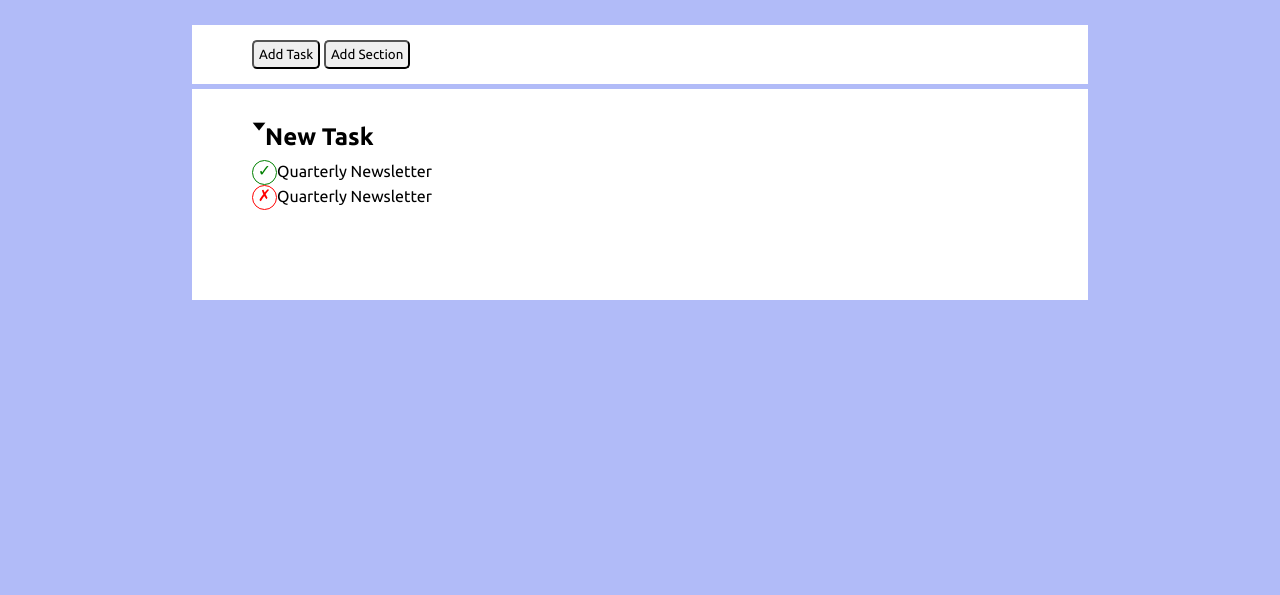
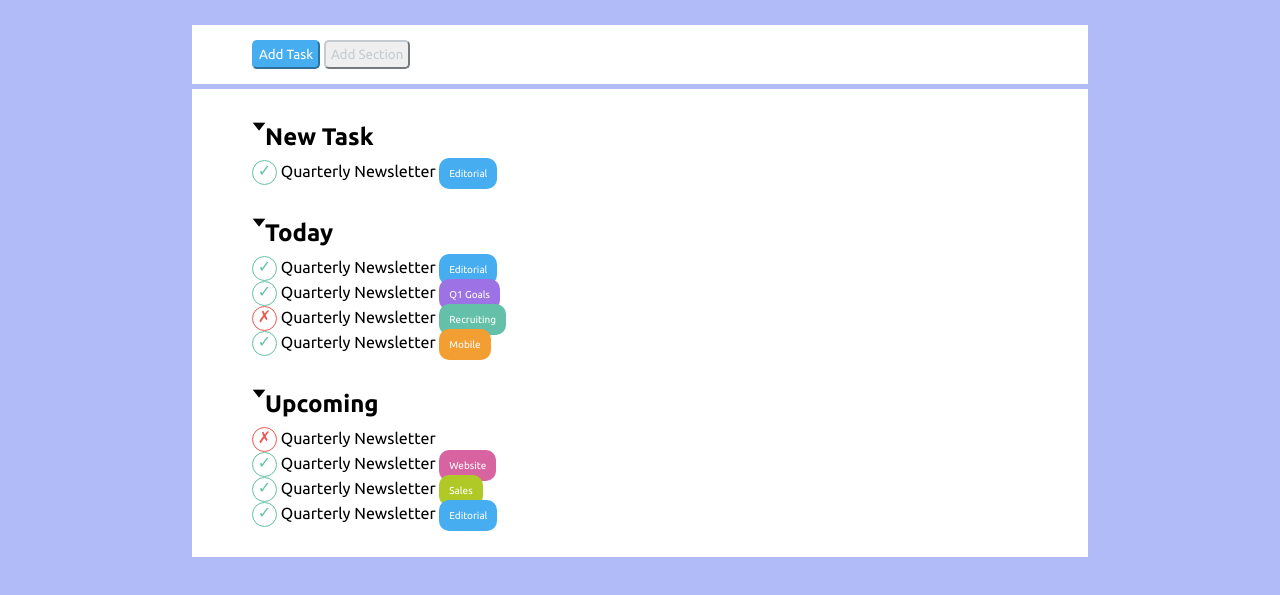
Before and after one commit to 0xbrax/html-css-toboolist, a plain HTML site: page index.html in a window 1280 px wide. Shown: the part 75-670 px from the top of the page. Drawn offline with Linux system fonts and the light colour scheme.

Commit message:
Work in progress 2

```diff
--- a/css/style.css
+++ b/css/style.css
@@ -45,8 +45,23 @@ header {
     border-radius: 5px;
 }
 
+#button1 {
+    color: #FFF;
+    border-color: #47ADF1;
+    background-color: #47ADF1;
+}
+
+#button2 {
+    color: #C5CBD0;
+    border-color: #C5CBD0;
+}
+
 .task-list {
     padding: 30px 60px;
+}
+
+.task-special {
+    padding-top: 30px;
 }
 
 h2::before {
@@ -65,18 +80,48 @@ h2::before {
     display: inline-block;
     height: 25px;
     width: 25px;
-    border: 1px solid black;
     border-radius: 50%;
     text-align: center;
     vertical-align: middle;
 }
 
 .check-yes {
-    color: green;
-    border-color: green;
+    color: #64C0A9;
+    border: 1.5px solid #64C0A9;
 }
 
 .check-no {
-    color: red;
-    border-color: red;
+    color: #EB5851;
+    border: 1.5px solid #EB5851;
 }
+
+.label {
+    color: #FFF;
+    font-size: 10px;
+    border-radius: 10px;
+    padding: 10px;
+}
+
+.color1 {
+    background-color: #47ADF1;
+}
+
+.color2 {
+    background-color: #9C72E4;
+}
+
+.color3 {
+    background-color: #64C0A9;
+}
+
+.color4 {
+    background-color: #F29E33;
+}
+
+.color5 {
+    background-color: #D863A1;
+}
+
+.color6 {
+    background-color: #B0C926;
+}
--- a/index.html
+++ b/index.html
@@ -23,19 +23,29 @@
         <main>
             <section class="task task-bar">
                 <!-- task bar -->
-                <button class="button">Add Task</button>
-                <button class="button">Add Section</button>
+                <button id="button1" class="button">Add Task</button>
+                <button id="button2" class="button">Add Section</button>
             </section>
 
-            <section class="task">
+            <section class="task task-list">
                 <!-- task list -->
-                <div class="task-list">
+                <div>
                     <h2>New Task</h2>
-                    <span class="check-yes"></span><span>Quarterly Newsletter</span><br>
-                    <span class="check-no"></span><span>Quarterly Newsletter</span>
+                    <span class="check-yes"></span><span> Quarterly Newsletter </span><span class="label color1">Editorial</span>
                 </div>
-                <div class="task-list">
-
+                <div class="task-special">
+                    <h2>Today</h2>
+                    <span class="check-yes"></span><span> Quarterly Newsletter </span><span class="label color1">Editorial</span><br>
+                    <span class="check-yes"></span><span> Quarterly Newsletter </span><span class="label color2">Q1 Goals</span><br>
+                    <span class="check-no"></span><span> Quarterly Newsletter </span><span class="label color3">Recruiting</span><br>
+                    <span class="check-yes"></span><span> Quarterly Newsletter </span><span class="label color4">Mobile</span>
+                </div>
+                <div class="task-special">
+                    <h2>Upcoming</h2>
+                    <span class="check-no"></span><span> Quarterly Newsletter </span><br>
+                    <span class="check-yes"></span><span> Quarterly Newsletter </span><span class="label color5">Website</span><br>
+                    <span class="check-yes"></span><span> Quarterly Newsletter </span><span class="label color6">Sales</span><br>
+                    <span class="check-yes"></span><span> Quarterly Newsletter </span><span class="label color1">Editorial</span>
                 </div>
 
             </section>
```
